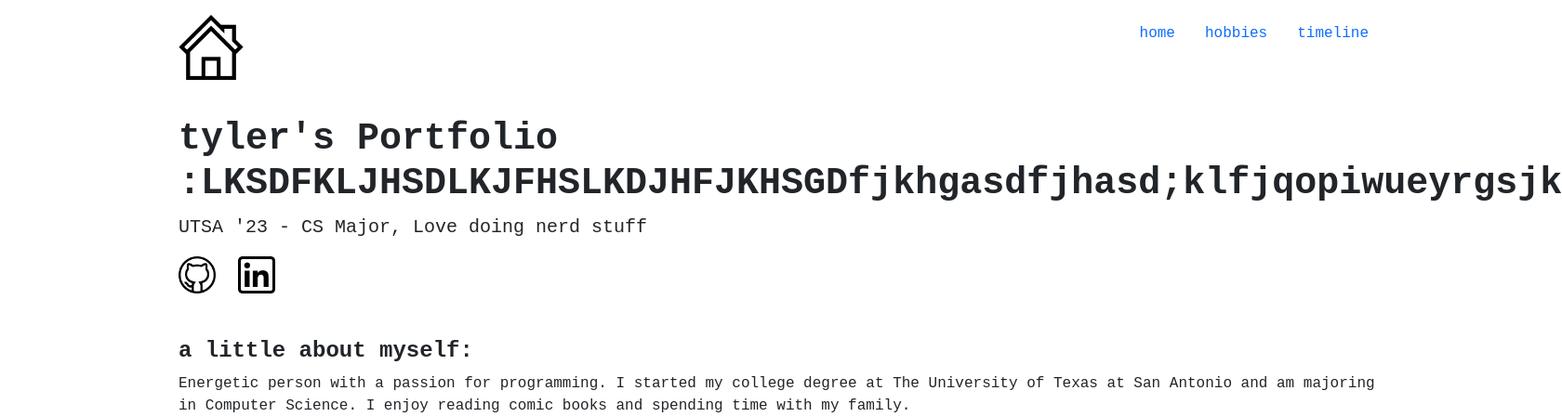
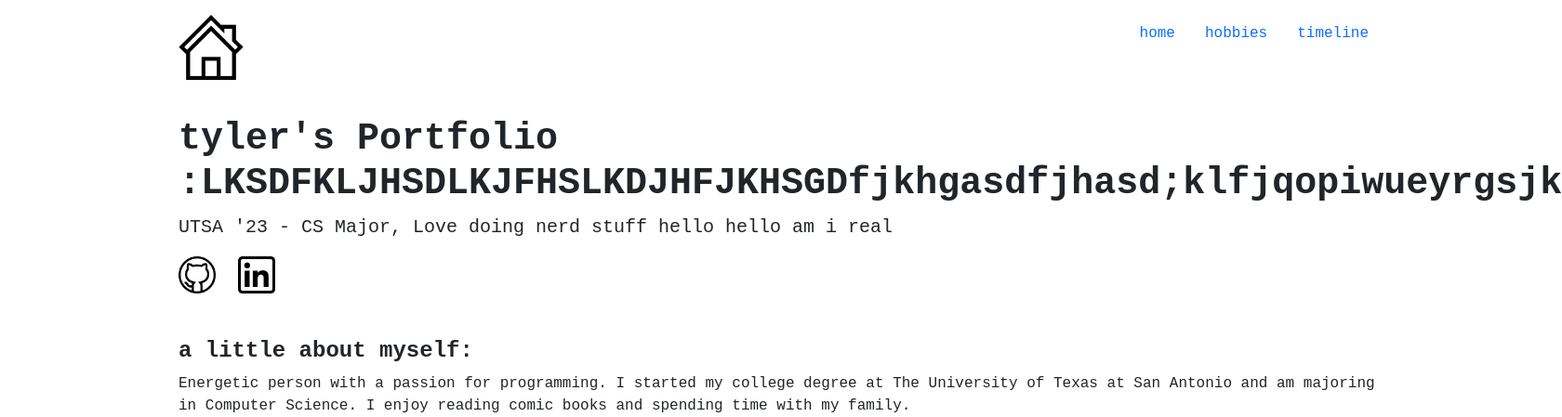
Before and after one commit to tdizzlefizzle1/tylerportfolio, a Flask app: page / in a window 1680 px wide; the page is wider, and only the part inside the window is pictured. Shown: the top 449 px of that part at 93% size. Run offline with Flask 2, Linux system fonts and the light colour scheme; parts of the project's set-up code (start-up, migrations or seed data) failed here and were passed over.

Commit message:
Added visual update to test workflow

```diff
--- a/app/templates/tylerwork.html
+++ b/app/templates/tylerwork.html
@@ -5,7 +5,7 @@
     {% block content %}
     <div class="container">
       <h1>tyler's Portfolio :LKSDFKLJHSDLKJFHSLKDJHFJKHSGDfjkhgasdfjhasd;klfjqopiwueyrgsjkl;af</h1>
-      <p class="lead">UTSA '23 - CS Major, Love doing nerd stuff</p>
+      <p class="lead">UTSA '23 - CS Major, Love doing nerd stuff hello hello am i real</p>
       <div class="row">
         <div class="col-auto">
 
```
